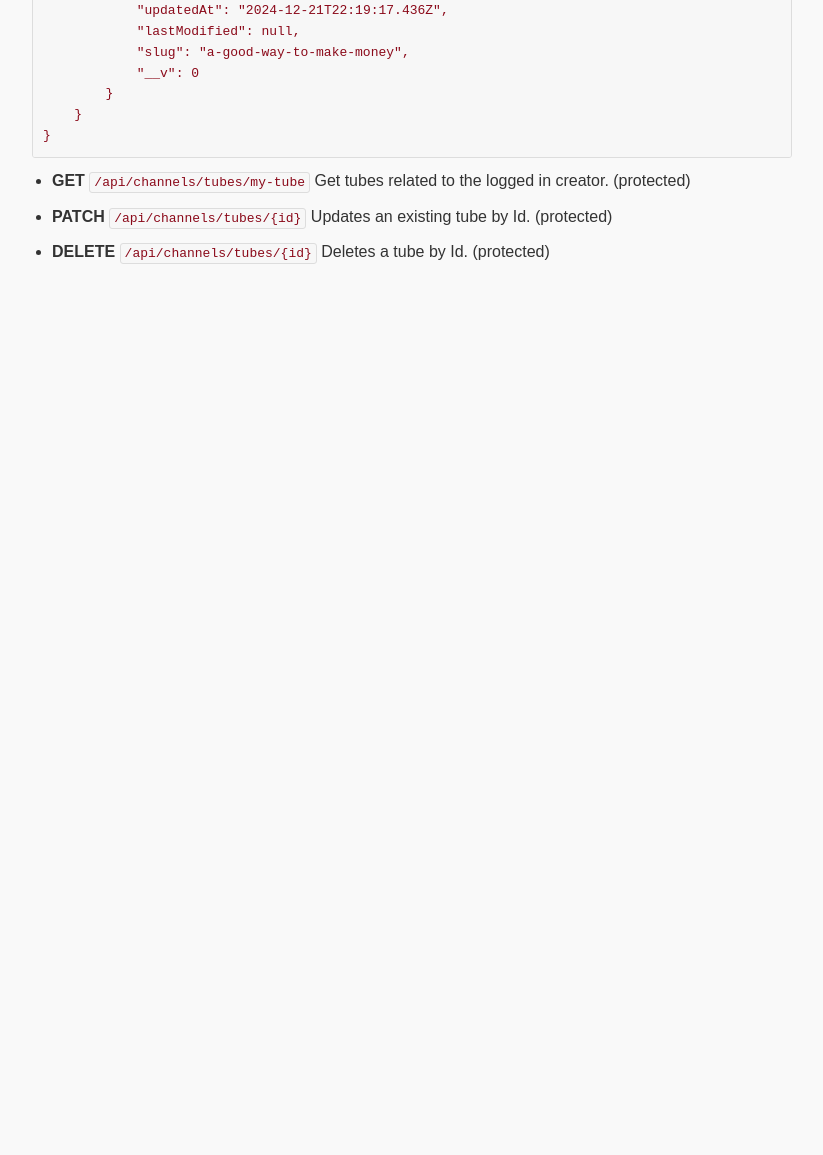
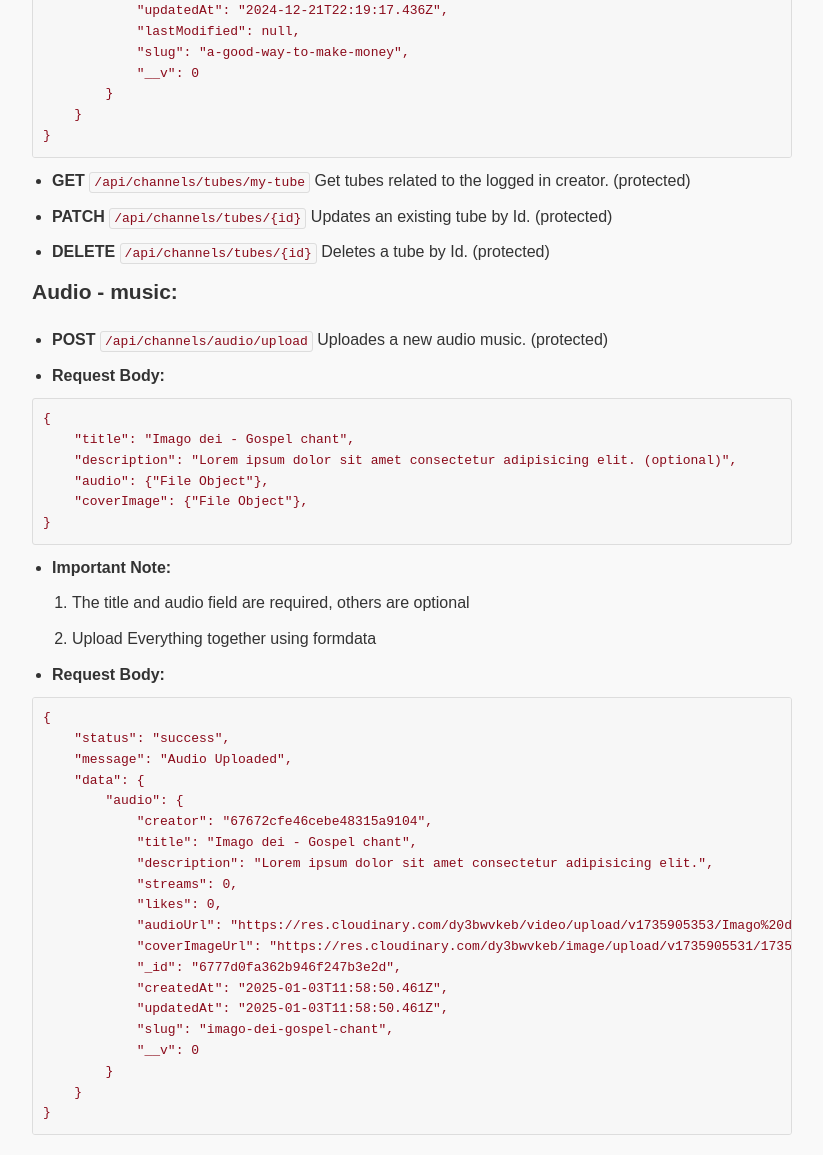
Before and after one commit to idowudamolaolatunji/api-tajify, a website: page public/doc.html in a window 1280 px wide. Shown: the part 5873-7028 px from the top of the page, without its empty margins (228-1051 px from the left). Before the commit the page ends 6168 px from the top, so only its background shows below. Drawn offline with Linux system fonts and the light colour scheme.

Commit message:
made modifications

```diff
--- a/controllers/channelsController.js
+++ b/controllers/channelsController.js
@@ -4,6 +4,7 @@ const { asyncWrapper } = require("../utils/handlers");
 const refactory = require("./handleRefactory");
 const cloudinary = require("../utils/cloudinary");
 const sharp = require("sharp");
+const Audio = require("../models/audioModel");
 ////////////////////////////////////////////////////
 ////////////////////////////////////////////////////
 
--- a/models/audioModel.js
+++ b/models/audioModel.js
@@ -28,7 +28,6 @@ const audioSchema = new mongoose.Schema({
 
 
 
-
 audioSchema.pre("save", function(next) {
     if(this.isNew || this.isModified("title")) {
         const slug = slugify(this.title, { lower: true, replacement: "-" });
--- a/public/doc.html
+++ b/public/doc.html
@@ -396,7 +396,7 @@
     <span class="hljs-attr">"type"</span>: <span class="hljs-string">"tube-short"</span>,
     <span class="hljs-attr">"video"</span>: {<span class="hljs-attr">"File Object"</span>},
     <span class="hljs-attr">"thumbnail"</span>: {<span class="hljs-attr">"File Object"</span>},
-    <span class="hljs-attr">"hashTags"</span>: [<span class="hljs-string">"#makemoney2024"</span>, <span class="hljs-string">"#moneyisgood"</span>]
+    <span class="hljs-attr">"hashTags"</span>: [<span class="hljs-string">"#makemoney2024"</span>, <span class="hljs-string">"#moneyisgood"</span>],
 }
 </code></pre>
 		<ul>
@@ -447,5 +447,48 @@
 				<p><strong>DELETE</strong> <code>/api/channels/tubes/{id}</code> Deletes a tube by Id. (protected)</p>
 			</li>
 		</ul>
+		<h3 id="audio-music-">Audio - music:</h3>
+		<ul>
+			<li><strong>POST</strong> <code>/api/channels/audio/upload</code> Uploades a new audio music. (protected)</li>
+			<li><strong>Request Body:</strong></li>
+		</ul>
+		<pre><code class="lang-json">{
+    <span class="hljs-attr">"title"</span>: <span class="hljs-string">"Imago dei - Gospel chant"</span>,
+    <span class="hljs-attr">"description"</span>: <span class="hljs-string">"Lorem ipsum dolor sit amet consectetur adipisicing elit. (optional)"</span>,
+    <span class="hljs-attr">"audio"</span>: {<span class="hljs-attr">"File Object"</span>},
+    <span class="hljs-attr">"coverImage"</span>: {<span class="hljs-attr">"File Object"</span>},
+}
+</code></pre>
+		<ul>
+			<li>
+				<strong>Important Note:</strong>
+				<ol>
+					<li>The title and audio field are required, others are optional</li>
+					<li>Upload Everything together using formdata</li>
+				</ol>
+			</li>
+			<li><strong>Request Body:</strong></li>
+		</ul>
+		<pre><code class="lang-json">{
+    <span class="hljs-attr">"status"</span>: <span class="hljs-string">"success"</span>,
+    <span class="hljs-attr">"message"</span>: <span class="hljs-string">"Audio Uploaded"</span>,
+    <span class="hljs-attr">"data"</span>: {
+        <span class="hljs-attr">"audio"</span>: {
+            <span class="hljs-attr">"creator"</span>: <span class="hljs-string">"67672cfe46cebe48315a9104"</span>,
+            <span class="hljs-attr">"title"</span>: <span class="hljs-string">"Imago dei - Gospel chant"</span>,
+            <span class="hljs-attr">"description"</span>: <span class="hljs-string">"Lorem ipsum dolor sit amet consectetur adipisicing elit."</span>,
+            <span class="hljs-attr">"streams"</span>: <span class="hljs-number">0</span>,
+            <span class="hljs-attr">"likes"</span>: <span class="hljs-number">0</span>,
+            <span class="hljs-attr">"audioUrl"</span>: <span class="hljs-string">"https://res.cloudinary.com/dy3bwvkeb/video/upload/v1735905353/Imago%20dei%20-%20Gospel%20chant.mp3"</span>,
+            <span class="hljs-attr">"coverImageUrl"</span>: <span class="hljs-string">"https://res.cloudinary.com/dy3bwvkeb/image/upload/v1735905531/1735905528566.png"</span>,
+            <span class="hljs-attr">"_id"</span>: <span class="hljs-string">"6777d0fa362b946f247b3e2d"</span>,
+            <span class="hljs-attr">"createdAt"</span>: <span class="hljs-string">"2025-01-03T11:58:50.461Z"</span>,
+            <span class="hljs-attr">"updatedAt"</span>: <span class="hljs-string">"2025-01-03T11:58:50.461Z"</span>,
+            <span class="hljs-attr">"slug"</span>: <span class="hljs-string">"imago-dei-gospel-chant"</span>,
+            <span class="hljs-attr">"__v"</span>: <span class="hljs-number">0</span>
+        }
+    }
+}
+</code></pre>
 	</body>
 </html>
```
Also changed, not shown: README.md.
